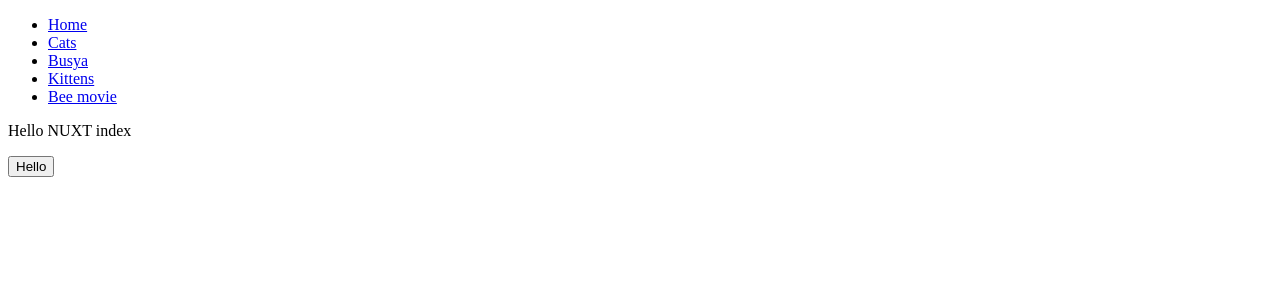
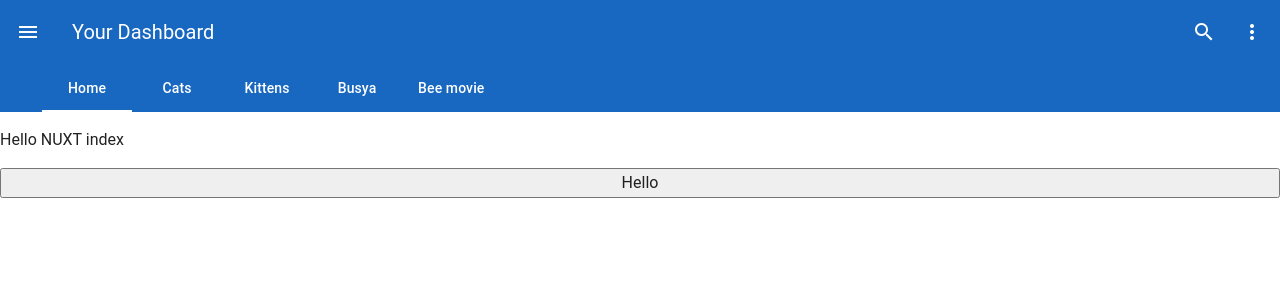
Before and after one commit to user6769420literallyPredictedThis/blog-front, a Nuxt app: page / in a window 1280 px wide. Shown: the top 300 px of the page. Built offline with nearby package versions, Linux system fonts and the light colour scheme.

Commit message:
Add vuetify

```diff
--- a/app/app.vue
+++ b/app/app.vue
@@ -1,15 +1,37 @@
+<script setup>
+import { ref } from 'vue'
+
+const tab = ref(null)
+
+const items = {
+  'Home': '/',
+  'Cats': '/cats',
+  'Kittens': '/kittens',
+  'Busya': '/kittens/busya',
+  'Bee movie': '/bee'
+}
+</script>
 <template>
-  <div>
-    <nav>
-      <ul>
-        <li><nuxt-link to="/">Home</nuxt-link></li>
-        <li><nuxt-link to="/cats">Cats</nuxt-link></li> <!-- use nuxt-link instead of a href to avoid page reloads -->
-        <li><nuxt-link to="/kittens/busya">Busya</nuxt-link></li>
-        <li><nuxt-link to="/kittens">Kittens</nuxt-link></li>
-        <li><nuxt-link to="/bee">Bee movie</nuxt-link></li>
-      </ul>
-    </nav>
-    <NuxtRouteAnnouncer />
-    <NuxtPage />
-  </div>
+  <NuxtLayout>
+    <v-app>
+        <v-toolbar color="primary">
+          <v-app-bar-nav-icon></v-app-bar-nav-icon>
+
+          <v-toolbar-title>Your Dashboard</v-toolbar-title>
+
+          <v-btn icon="mdi-magnify"></v-btn>
+
+          <v-btn icon="mdi-dots-vertical"></v-btn>
+
+          <template v-slot:extension>
+            <v-tabs v-model="tab" align-tabs="title">
+              <v-tab v-for="(url, name) in items" :key="name" :text="name" :value="name" :to="url"></v-tab>
+            </v-tabs>
+          </template>
+        </v-toolbar>
+
+      <NuxtRouteAnnouncer />
+      <NuxtPage />
+    </v-app>
+  </NuxtLayout>
 </template>
--- /dev/null
+++ b/app/plugins/vuetify.ts
@@ -0,0 +1,12 @@
+// import this after install `@mdi/font` package
+import '@mdi/font/css/materialdesignicons.css'
+
+import 'vuetify/styles'
+import { createVuetify } from 'vuetify'
+
+export default defineNuxtPlugin((app) => {
+    const vuetify = createVuetify({
+        // ... your configuration
+    })
+    app.vueApp.use(vuetify)
+})
--- a/nuxt.config.ts
+++ b/nuxt.config.ts
@@ -1,5 +1,19 @@
 // https://nuxt.com/docs/api/configuration/nuxt-config
+import vuetify, { transformAssetUrls } from 'vite-plugin-vuetify'
 export default defineNuxtConfig({
   compatibilityDate: '2025-07-15',
-  devtools: { enabled: true }
+  devtools: { enabled: true },
+  build: {
+    transpile: ['vuetify'],
+  },
+  vite: {
+    plugins: [
+      vuetify({ autoImport: true }),
+    ],
+    vue: {
+      template: {
+        transformAssetUrls,
+      },
+    },
+  },
 })
--- a/package.json
+++ b/package.json
@@ -10,8 +10,13 @@
     "postinstall": "nuxt prepare"
   },
   "dependencies": {
+    "@mdi/font": "^7.4.47",
     "nuxt": "^4.6.4",
     "vue": "^3.5.45",
     "vue-router": "^5.4.0"
+  },
+  "devDependencies": {
+    "vite-plugin-vuetify": "^2.1.3",
+    "vuetify": "^4.3.3"
   }
 }
```
Also changed, not shown: 1 other file (tests, documents, lock files or other folders).
